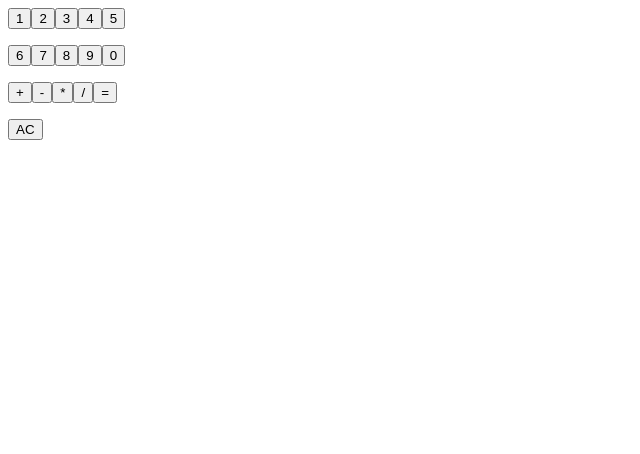
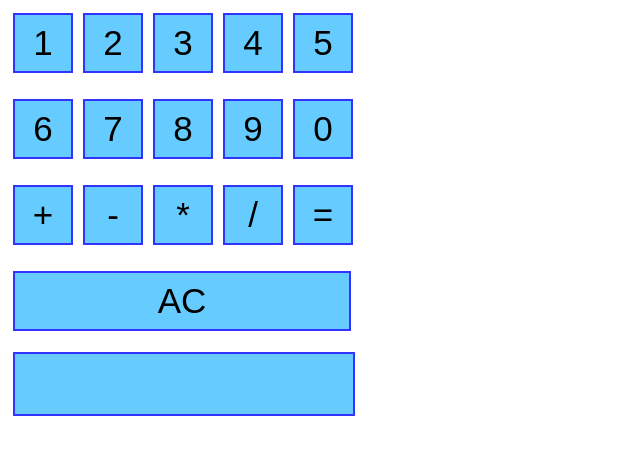
Before and after one commit to trigal2012/web-page-practice, a plain HTML site: page Calculator/math.html in a window 1280 px wide. Shown: the whole page, without its empty margins (0-640 px from the left). Drawn offline with nearby package versions, Linux system fonts and the light colour scheme.

Commit message:
Update math.html

```diff
--- a/Calculator/math.html
+++ b/Calculator/math.html
@@ -1,7 +1,6 @@
 <html>
 <head>
-	<script type = "text/javascript" src = "http://ajax.googleapis.com/ajax/libs/jquery/2.1.3/jquery.min.js"></script>
-
+<script type = "text/javascript" src = "http://ajax.googleapis.com/ajax/libs/jquery/2.1.3/jquery.min.js"></script>
 <script type="text/javascript">
 	$(document).ready(function(){
 
@@ -75,6 +74,31 @@
 
 	});//end of document ready
 </script>
+<style type="text/css">
+button {
+	width: 60px;
+	height: 60px;
+	border: solid 2px #3333FF;
+	background-color: #66CCFF;
+	margin: 5px;
+	font-size: 35px;
+}
+#ac{
+	width: 338px;
+}
+
+#display{
+	width: 338px;
+	height: 60px;
+	border: solid 2px #3333FF;
+	background-color: #66CCFF;
+	margin: 5px;
+	font-size: 20px;
+
+}
+
+</style>
+
 </head>
 
 <body>
```
